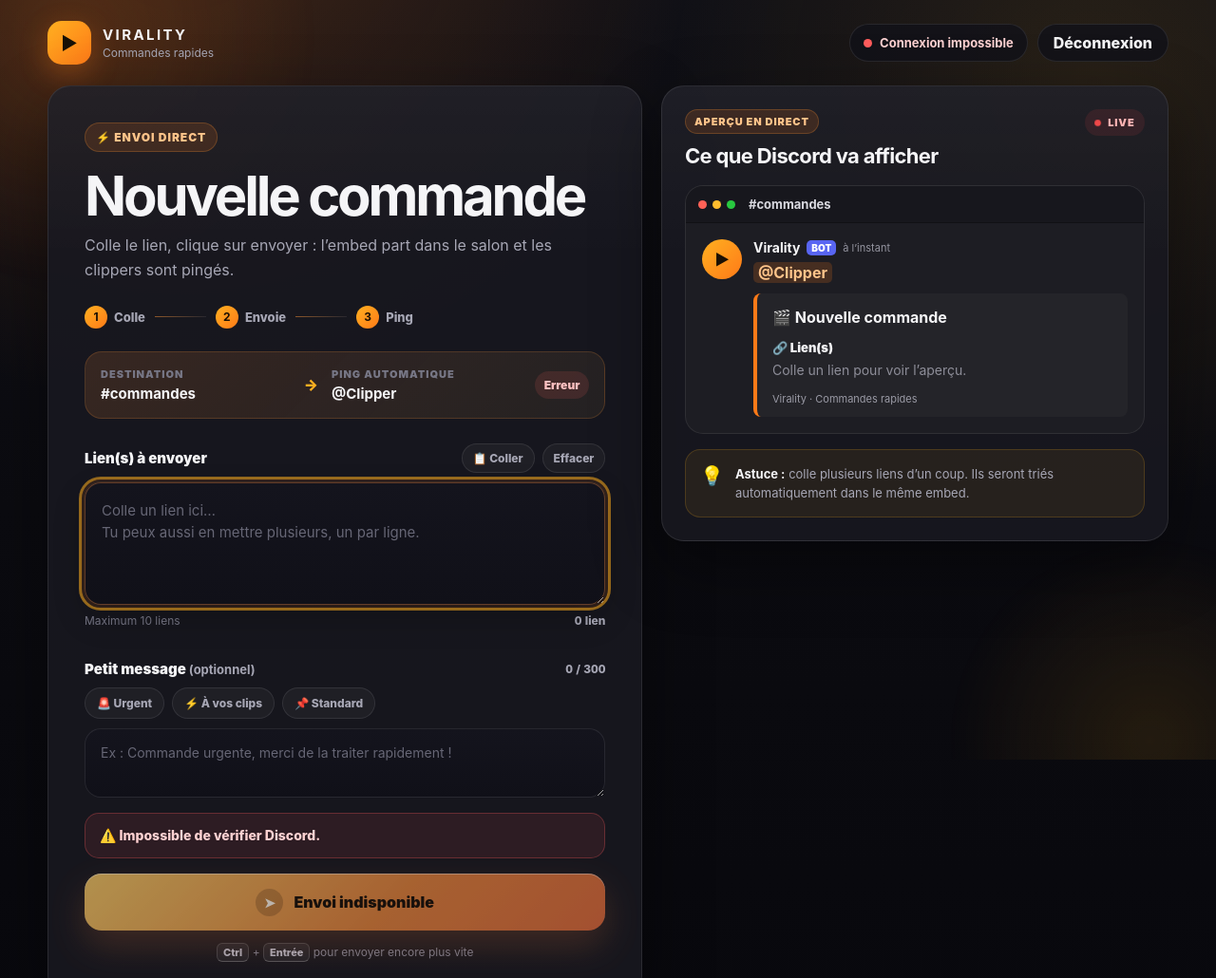
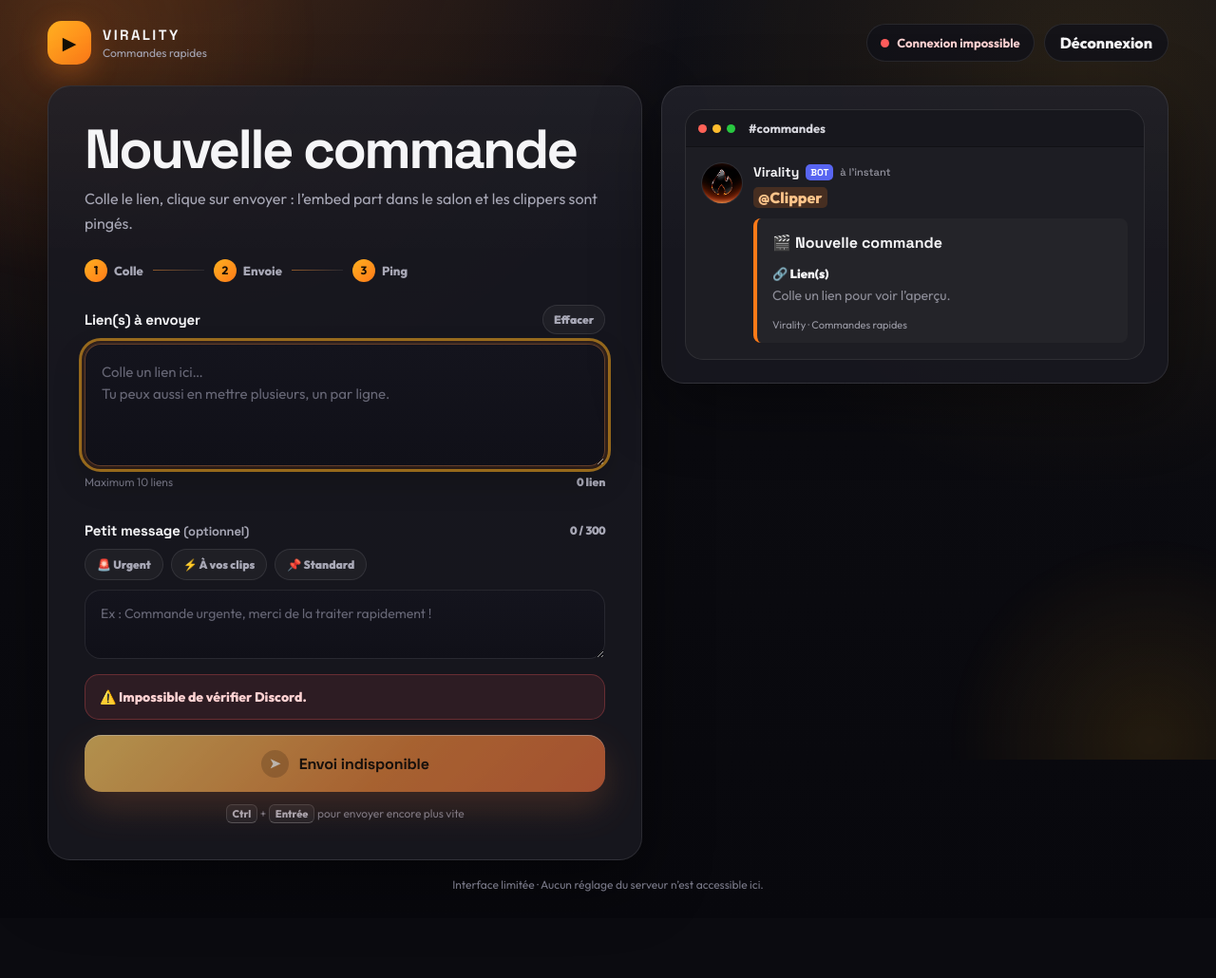
Before and after one commit to Snowoo-2z/virality, a website: page views/quick-order.html in a window 1280 px wide. Shown: the top 1030 px of the page at 95% size. After the commit the page ends 967 px from the top, so only its background shows below. Drawn offline with Linux system fonts and the light colour scheme; no server answers.

Commit message:
Allège la mini-interface commandes
Co-authored-by: arena-agent <297053741+arena-agent@users.noreply.github.com>

```diff
--- a/public/quick-order.css
+++ b/public/quick-order.css
@@ -19,6 +19,8 @@
   --radius: 24px;
   --ease-spring: cubic-bezier(0.2, 0.9, 0.25, 1.18);
   --ease-out: cubic-bezier(0.16, 1, 0.3, 1);
+  --font-body: "Outfit", "Segoe UI", system-ui, sans-serif;
+  --font-display: "Space Grotesk", "Outfit", "Segoe UI", system-ui, sans-serif;
 }
 
 * {
@@ -35,7 +37,7 @@ body {
   margin: 0;
   overflow-x: hidden;
   color: var(--text);
-  font-family: Inter, "Segoe UI", system-ui, -apple-system, BlinkMacSystemFont, sans-serif;
+  font-family: var(--font-body);
   background:
     radial-gradient(circle at 15% -10%, rgba(255, 122, 24, 0.2), transparent 34rem),
     radial-gradient(circle at 90% 8%, rgba(255, 176, 32, 0.1), transparent 28rem),
@@ -146,6 +148,7 @@ button {
 }
 
 .brand strong {
+  font-family: var(--font-display);
   letter-spacing: 0.16em;
   font-size: 15px;
 }
@@ -262,31 +265,13 @@ button {
   padding: 24px;
 }
 
-.eyebrow {
-  display: inline-flex;
-  align-items: center;
-  gap: 6px;
-  padding: 7px 11px;
-  border: 1px solid rgba(255, 150, 55, 0.24);
-  border-radius: 999px;
-  color: #ffc48a;
-  background: var(--orange-soft);
-  font-size: 12px;
-  font-weight: 900;
-  letter-spacing: 0.08em;
-  text-transform: uppercase;
-}
-
-.eyebrow.small {
-  padding: 5px 9px;
-  font-size: 11px;
-}
-
 h1 {
-  margin: 18px 0 10px;
+  margin: 0 0 10px;
+  font-family: var(--font-display);
   font-size: clamp(36px, 6vw, 58px);
+  font-weight: 700;
   line-height: 0.98;
-  letter-spacing: -0.055em;
+  letter-spacing: -0.045em;
 }
 
 .subtitle {
@@ -331,63 +316,6 @@ h1 {
   background: linear-gradient(90deg, rgba(255, 150, 55, 0.5), rgba(255, 255, 255, 0.08));
 }
 
-.destination {
-  display: grid;
-  grid-template-columns: 1fr auto 1fr auto;
-  gap: 14px;
-  align-items: center;
-  margin-bottom: 26px;
-  padding: 16px;
-  border: 1px solid rgba(255, 150, 55, 0.18);
-  border-radius: 18px;
-  background:
-    linear-gradient(135deg, rgba(255, 122, 24, 0.12), rgba(255, 176, 32, 0.04)),
-    rgba(255, 255, 255, 0.025);
-}
-
-.destination-label {
-  display: block;
-  margin-bottom: 4px;
-  color: var(--faint);
-  font-size: 11px;
-  font-weight: 900;
-  letter-spacing: 0.09em;
-  text-transform: uppercase;
-}
-
-.destination strong {
-  display: block;
-  overflow: hidden;
-  font-size: 15px;
-  text-overflow: ellipsis;
-  white-space: nowrap;
-}
-
-.destination-arrow {
-  color: var(--orange-2);
-  font-weight: 900;
-}
-
-.ready-badge {
-  padding: 7px 10px;
-  border-radius: 999px;
-  color: #ffd8ae;
-  background: rgba(255, 176, 32, 0.13);
-  font-size: 12px;
-  font-weight: 900;
-  white-space: nowrap;
-}
-
-.ready-badge.is-ready {
-  color: #b9f5cf;
-  background: rgba(67, 209, 124, 0.13);
-}
-
-.ready-badge.is-error {
-  color: #ffc1c1;
-  background: rgba(255, 92, 92, 0.13);
-}
-
 .field-head {
   display: flex;
   align-items: center;
@@ -397,8 +325,10 @@ h1 {
 }
 
 .field-head label {
+  font-family: var(--font-display);
   font-size: 15px;
-  font-weight: 900;
+  font-weight: 700;
+  letter-spacing: -0.01em;
 }
 
 .field-head label span {
@@ -628,8 +558,10 @@ textarea.is-invalid {
   background: linear-gradient(135deg, #ffc13b 0%, var(--orange) 58%, #ff5f1f 100%);
   box-shadow: 0 16px 38px rgba(255, 111, 25, 0.3), inset 0 1px 0 rgba(255, 255, 255, 0.45);
   cursor: pointer;
+  font-family: var(--font-display);
   font-size: 16px;
-  font-weight: 950;
+  font-weight: 700;
+  letter-spacing: -0.01em;
   transition: transform 180ms var(--ease-spring), box-shadow 180ms ease, filter 180ms ease, opacity 180ms ease;
 }
 
@@ -716,44 +648,16 @@ kbd {
   text-align: center;
 }
 
-.preview-header {
-  display: flex;
-  align-items: flex-start;
-  justify-content: space-between;
-  gap: 16px;
-  margin-bottom: 18px;
-}
-
-.preview-header h2 {
-  margin: 10px 0 0;
-  font-size: 22px;
-  letter-spacing: -0.03em;
-}
-
-.live-badge {
-  display: inline-flex;
-  align-items: center;
-  gap: 7px;
-  padding: 7px 10px;
-  border-radius: 999px;
-  color: #ffb4b4;
-  background: rgba(255, 70, 70, 0.1);
-  font-size: 11px;
-  font-weight: 950;
-  letter-spacing: 0.08em;
-}
-
-.live-badge i {
-  width: 7px;
-  height: 7px;
-  border-radius: 50%;
-  background: #ff4d4d;
-  animation: live-pulse 1.6s ease-in-out infinite;
-}
-
-@keyframes live-pulse {
-  0%, 100% { opacity: 1; transform: scale(1); }
-  50% { opacity: 0.45; transform: scale(0.72); }
+.visually-hidden {
+  position: absolute;
+  width: 1px;
+  height: 1px;
+  padding: 0;
+  margin: -1px;
+  overflow: hidden;
+  clip: rect(0, 0, 0, 0);
+  white-space: nowrap;
+  border: 0;
 }
 
 .discord-window {
@@ -798,15 +702,14 @@ kbd {
 }
 
 .bot-avatar {
-  display: grid;
+  display: block;
   width: 42px;
   height: 42px;
-  place-items: center;
+  flex: 0 0 auto;
   border-radius: 50%;
-  color: #1c1003;
-  background: linear-gradient(135deg, var(--orange-2), var(--orange));
-  font-size: 16px;
-  font-weight: 950;
+  object-fit: cover;
+  background: #2a2a32;
+  box-shadow: 0 0 0 1px rgba(255, 255, 255, 0.08);
 }
 
 .discord-content {
@@ -819,6 +722,7 @@ kbd {
   align-items: center;
   gap: 7px;
   margin-bottom: 5px;
+  font-family: var(--font-display);
   font-size: 14px;
 }
 
@@ -866,6 +770,7 @@ kbd {
 
 .discord-embed h3 {
   margin: 0 0 9px;
+  font-family: var(--font-display);
   font-size: 16px;
 }
 
@@ -892,31 +797,6 @@ kbd {
   margin-top: 13px;
   color: #9a9aa5;
   font-size: 11px;
-}
-
-.tip-card {
-  display: flex;
-  gap: 12px;
-  margin-top: 16px;
-  padding: 15px;
-  border: 1px solid rgba(255, 176, 32, 0.18);
-  border-radius: 16px;
-  background: rgba(255, 176, 32, 0.07);
-}
-
-.tip-card span {
-  font-size: 20px;
-}
-
-.tip-card p {
-  margin: 0;
-  color: var(--muted);
-  font-size: 13px;
-  line-height: 1.55;
-}
-
-.tip-card strong {
-  color: var(--text);
 }
 
 .footer {
@@ -1025,19 +905,6 @@ kbd {
     border-radius: 20px;
   }
 
-  .destination {
-    grid-template-columns: 1fr auto;
-  }
-
-  .destination-arrow {
-    display: none;
-  }
-
-  .ready-badge {
-    grid-column: 1 / -1;
-    justify-self: start;
-  }
-
   .steps {
     justify-content: space-between;
   }
@@ -1072,7 +939,6 @@ kbd {
   }
 
   .orb,
-  .live-badge i,
   .connection .status-dot::after {
     animation: none !important;
   }
--- a/public/quick-order.js
+++ b/public/quick-order.js
@@ -13,17 +13,14 @@ const els = {
   feedback: document.getElementById('feedback'),
   connection: document.getElementById('connection'),
   connectionText: document.getElementById('connectionText'),
-  channelName: document.getElementById('channelName'),
-  roleName: document.getElementById('roleName'),
-  readyBadge: document.getElementById('readyBadge'),
-  destinationCard: document.getElementById('destinationCard'),
   previewChannel: document.getElementById('previewChannel'),
   previewRole: document.getElementById('previewRole'),
+  previewBotName: document.getElementById('previewBotName'),
+  previewBotAvatar: document.getElementById('previewBotAvatar'),
   previewEmbed: document.getElementById('previewEmbed'),
   previewTitle: document.getElementById('previewEmbedTitle'),
   previewMessage: document.getElementById('previewMessage'),
   previewLinks: document.getElementById('previewLinks'),
-  pasteBtn: document.getElementById('pasteBtn'),
   clearBtn: document.getElementById('clearBtn'),
   burstLayer: document.getElementById('burstLayer'),
   composer: document.querySelector('.composer'),
@@ -271,28 +268,22 @@ async function loadStatus() {
     const channelLabel = `#${cleanDisplayName(data.channelName, 'commandes')}`;
     const roleLabel = `@${cleanDisplayName(data.roleName, 'Clipper')}`;
 
-    els.channelName.textContent = channelLabel;
-    els.roleName.textContent = roleLabel;
     els.previewChannel.textContent = channelLabel;
     els.previewRole.textContent = roleLabel;
+    if (data.botName) els.previewBotName.textContent = data.botName;
+    if (data.botAvatarUrl) els.previewBotAvatar.src = data.botAvatarUrl;
 
     if (data.canSend && data.canPing) {
       els.connection.className = 'connection is-online';
       els.connectionText.textContent = 'Bot en ligne';
-      els.readyBadge.className = 'ready-badge is-ready';
-      els.readyBadge.textContent = 'Prêt ✓';
       hideFeedback();
     } else if (data.canSend) {
       els.connection.className = 'connection is-online';
       els.connectionText.textContent = 'Bot en ligne';
-      els.readyBadge.className = 'ready-badge is-error';
-      els.readyBadge.textContent = 'Ping impossible';
       showFeedback('error', `⚠️ ${data.reason || 'Le bot peut envoyer, mais pas ping le rôle Clipper.'}`, true);
     } else {
       els.connection.className = 'connection is-offline';
       els.connectionText.textContent = data.online ? 'À vérifier' : 'Bot hors ligne';
-      els.readyBadge.className = 'ready-badge is-error';
-      els.readyBadge.textContent = 'À vérifier';
       showFeedback('error', `⚠️ ${data.reason || 'Le salon commandes est introuvable.'}`, true);
     }
 
@@ -301,12 +292,16 @@ async function loadStatus() {
     statusState = { canSend: false, canPing: false };
     els.connection.className = 'connection is-offline';
     els.connectionText.textContent = 'Connexion impossible';
-    els.readyBadge.className = 'ready-badge is-error';
-    els.readyBadge.textContent = 'Erreur';
     showFeedback('error', `⚠️ ${err.message}`, true);
     render();
   }
 }
+
+els.previewBotAvatar.addEventListener('error', () => {
+  if (!els.previewBotAvatar.src.endsWith('/assets/logo.jpg')) {
+    els.previewBotAvatar.src = '/assets/logo.jpg';
+  }
+});
 
 els.chips.addEventListener('click', (event) => {
   const button = event.target.closest('.chip-remove');
@@ -321,20 +316,6 @@ els.chips.addEventListener('click', (event) => {
 
 els.links.addEventListener('input', scheduleRender);
 els.message.addEventListener('input', scheduleRender);
-
-els.pasteBtn.addEventListener('click', async () => {
-  try {
-    if (!navigator.clipboard?.readText) throw new Error('Presse-papiers non disponible');
-    const text = await navigator.clipboard.readText();
-    if (!text.trim()) throw new Error('Presse-papiers vide');
-    els.links.value = [els.links.value.trim(), text.trim()].filter(Boolean).join('\n');
-    render();
-    els.links.focus();
-  } catch {
-    showFeedback('error', '📋 Je n’ai pas pu lire le presse-papiers. Clique dans la zone puis appuie sur Ctrl + V.');
-    els.links.focus();
-  }
-});
 
 els.clearBtn.addEventListener('click', () => {
   els.links.value = '';
--- a/src/bot.js
+++ b/src/bot.js
@@ -875,6 +875,10 @@ async function getQuickOrderStatus() {
     online: true,
     onGuild: true,
     guildName: guild.name,
+    botName: targets.me?.displayName || client?.user?.username || 'Virality',
+    botAvatarUrl: targets.me?.displayAvatarURL?.({ size: 128 })
+      || client?.user?.displayAvatarURL?.({ size: 128 })
+      || null,
     channelName: targets.channel?.name || null,
     roleName: targets.role?.name || null,
     canSend: targets.canSend,
--- a/views/quick-order.html
+++ b/views/quick-order.html
@@ -5,6 +5,10 @@
   <meta name="viewport" content="width=device-width, initial-scale=1" />
   <meta name="description" content="Envoi rapide d'une commande dans le salon commandes, avec ping Clipper." />
   <title>⚡ Commandes rapides · Virality</title>
+  <link rel="icon" href="/assets/logo.jpg" />
+  <link rel="preconnect" href="https://fonts.googleapis.com" />
+  <link rel="preconnect" href="https://fonts.gstatic.com" crossorigin />
+  <link href="https://fonts.googleapis.com/css2?family=Outfit:wght@400;500;600;700;800;900&family=Space+Grotesk:wght@500;600;700&display=swap" rel="stylesheet" />
   <link rel="stylesheet" href="/quick-order.css" />
 </head>
 <body>
@@ -37,7 +41,6 @@
 
     <main class="layout">
       <section class="panel composer reveal reveal-2" aria-labelledby="pageTitle">
-        <div class="eyebrow">⚡ Envoi direct</div>
         <h1 id="pageTitle">Nouvelle commande</h1>
         <p class="subtitle">Colle le lien, clique sur envoyer : l’embed part dans le salon et les clippers sont pingés.</p>
 
@@ -49,24 +52,10 @@
           <span><b>3</b> Ping</span>
         </div>
 
-        <div class="destination" id="destinationCard">
-          <div>
-            <span class="destination-label">Destination</span>
-            <strong id="channelName">#commandes</strong>
-          </div>
-          <span class="destination-arrow">→</span>
-          <div>
-            <span class="destination-label">Ping automatique</span>
-            <strong id="roleName">@Clipper</strong>
-          </div>
-          <span class="ready-badge" id="readyBadge">Vérification…</span>
-        </div>
-
         <form id="quickForm" novalidate>
           <div class="field-head">
             <label for="links">Lien(s) à envoyer</label>
             <div class="field-tools">
-              <button type="button" id="pasteBtn">📋 Coller</button>
               <button type="button" id="clearBtn">Effacer</button>
             </div>
           </div>
@@ -123,13 +112,7 @@
       </section>
 
       <aside class="panel preview-panel reveal reveal-3" aria-labelledby="previewTitle">
-        <div class="preview-header">
-          <div>
-            <span class="eyebrow small">Aperçu en direct</span>
-            <h2 id="previewTitle">Ce que Discord va afficher</h2>
-          </div>
-          <span class="live-badge"><i></i> LIVE</span>
-        </div>
+        <h2 id="previewTitle" class="visually-hidden">Aperçu Discord</h2>
 
         <div class="discord-window">
           <div class="discord-top">
@@ -138,10 +121,17 @@
           </div>
 
           <div class="discord-message">
-            <div class="bot-avatar">▶</div>
+            <img
+              class="bot-avatar"
+              id="previewBotAvatar"
+              src="/assets/logo.jpg"
+              alt="Photo de profil du bot Virality"
+              width="42"
+              height="42"
+            />
             <div class="discord-content">
               <div class="discord-author">
-                <strong>Virality</strong>
+                <strong id="previewBotName">Virality</strong>
                 <span class="bot-tag">BOT</span>
                 <time>à l’instant</time>
               </div>
@@ -158,11 +148,6 @@
             </div>
           </div>
         </div>
-
-        <div class="tip-card">
-          <span>💡</span>
-          <p><strong>Astuce :</strong> colle plusieurs liens d’un coup. Ils seront triés automatiquement dans le même embed.</p>
-        </div>
       </aside>
     </main>
 
```
